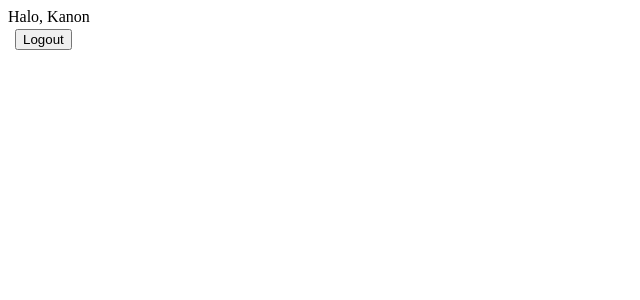
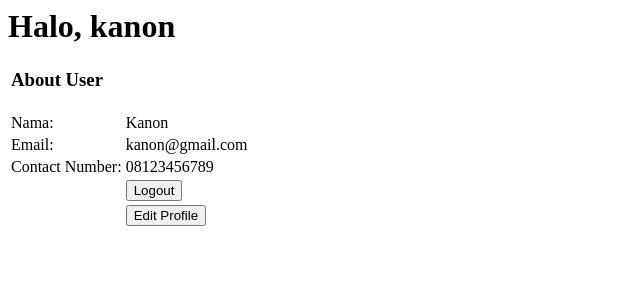
Before and after one commit to novalzfahr/C1, a Django app: page /userauth/profile/ in a window 1280 px wide. Shown: the top 300 px of the page, without its empty margins (0-640 px from the left). Run offline with Django 4.2, Linux system fonts and the light colour scheme; a user stored in the database is signed in; data comes from the database, SQL or seed files in the repository; both versions use the stored data as it was after the commit.

Commit message:
edit email

```diff
--- a/userauth/models.py
+++ b/userauth/models.py
@@ -11,4 +11,4 @@ class UserDataModel(AbstractUser):
     role = models.CharField(max_length=9, choices=ROLES, default='pelanggan')
     name = models.CharField(max_length=100, default='NewUser')
     email = models.EmailField(unique=True)
-    phone_number = models.CharField(max_length=15, blank=True, null=True)
+    phone_number = models.CharField(unique=True, max_length=15, blank=True, null=True)
--- a/userauth/templates/user_profile.html
+++ b/userauth/templates/user_profile.html
@@ -1,11 +1,30 @@
 <div class = "profile">
-    Halo, {{ user.name }}
+    <h1>Halo, {{ user.username }}</h1>
     <form method="POST">
         {% csrf_token %}
         <table>
             <tr>
+                <td><h3>About User</h3></td>
+            </tr>
+            <tr>
+                <td>Nama:</td>
+                <td>{{ user.name }}</td>
+            </tr>
+            <tr>
+                <td>Email:</td>
+                <td>{{ user.email }}</td>
+            </tr>
+            <tr>
+                <td>Contact Number:</td>
+                <td>{{ user.phone_number }}</td>
+            </tr>
+            <tr>
                 <td></td>
                 <td><button type="submit" name="page_switch" value="to_logout">Logout</button></td>
+            </tr>
+            <tr>
+                <td></td>
+                <td><button type="submit" name="page_switch" value="to_edit">Edit Profile</button></td>
             </tr>
         </table>
     </form>
--- a/userauth/urls.py
+++ b/userauth/urls.py
@@ -2,12 +2,16 @@
 from django.urls import path
 
 # ---- App Imports ----
-from .views import register, userauth_home, show_profile
+from .views import register, userauth_home, show_profile, edit_profile_page, edit_email, edit_phone_number, edit_password
 
 app_name = 'userauth'
 
 urlpatterns = [
     path('', userauth_home, name='userauth_home'),
     path('register/', register, name='register'),
-    path('profile/', show_profile, name='profile'),
+    path('profile/', show_profile, name='profile_page'),
+    path('edit_profile/', edit_profile_page, name='edit_profile_page'),
+    path('edit_profile/edit_email/', edit_email, name='edit_email_page'),
+    path('edit_profile/edit_phone_number/', edit_phone_number, name='edit_phone_number_page'),
+    path('edit_profile/edit_password/', edit_password, name='edit_password_page'),
 ]
--- a/userauth/views.py
+++ b/userauth/views.py
@@ -9,7 +9,7 @@ from django.core import serializers
 from datetime import datetime
 
 # ---- App Imports ----
-from .forms import RegistrationForm, LoginForm
+from .forms import RegistrationForm, LoginForm, EditEmailForm, EditPhoneNumberForm, EditPasswordForm
 from .models import UserDataModel
 
 # Create your views here.
@@ -41,7 +41,7 @@ def userauth_home(request):
                 next_page = request.POST.get('next')
                 if next_page:
                     return redirect(next_page)
-                return redirect('userauth:profile')
+                return redirect('userauth:profile_page')
             except:
                 messages.info(request, 'Username atau Password salah!')
         # elif button_press == 'to_logout':
@@ -61,7 +61,7 @@ def register(request):
                 print('success')
                 return redirect('userauth:userauth_home')
             except ValueError:
-                messages.info("Pastikan kembali data isian benar")
+                messages.info(request, "Pastikan kembali data isian benar")
 
     context = {
         'form':form
@@ -79,9 +79,16 @@ def logout(requested):
       return logout(request)
 
     '''
+
     requested.session.flush()
     requested.session.clear_expired()
     return redirect('userauth:userauth_home')
+
+    # # Reminder :coba setting session expire # settings.py
+
+    # # Set the session expiration duration in seconds (e.g., 30 minutes)
+    # SESSION_EXPIRE_SECONDS = 1800  # 30 minutes
+
 
 
 # ---- User Account Details Related Methods ----
@@ -96,11 +103,57 @@ def show_profile(request):
         button_press = request.POST.get('page_switch')
         if button_press == 'to_logout':
             return logout(request)
+        elif button_press == 'to_edit':
+            return redirect('userauth:edit_profile_page')
 
     return render(request, 'user_profile.html', context)
 
+@login_required(login_url='/userauth/')
 def edit_profile_page(request):
+
+    if request.method == 'POST':
+        button_press = request.POST.get('page_switch')
+        if button_press == 'to_cancel':
+            return redirect('userauth:profile_page')
+        elif button_press == 'edit_email':
+            return redirect('userauth:edit_email_page')
+        elif button_press == 'edit_phone_number':
+            return redirect('userauth:edit_phone_number_page')
+        elif button_press == 'edit_password':
+            return redirect('userauth:edit_password_page')
+
+    return render(request, 'edit_profile.html')
+
+@login_required(login_url='/userauth/')
+def edit_email(request):
+    form = EditEmailForm()
+    if request.method == 'POST':
+        if request.POST.get('submit') == 'to_cancel':
+                return redirect('userauth:profile_page')
+
+        current_user = request.user
+        new_email = request.POST.get('email')
+        try:
+            print(current_user.email, new_email)
+            if current_user.email == new_email:
+                messages.info(request, "Email baru sama dengan email yang sedang digunakan")
+            else:
+                UserDataModel.objects.get(email=new_email)
+                messages.info(request, "Email sudah digunakan")
+        except:
+            form = EditEmailForm(request.POST, instance=current_user)
+            if form.is_valid():
+                form.save()
+                return redirect('userauth:profile_page')
+    context = {
+        'form':form
+    }
+    return render(request, 'edit_email_page.html', context)
+
+@login_required(login_url='/userauth/')
+def edit_phone_number(request):
     pass
 
+@login_required(login_url='/userauth/')
 def edit_password(request):
     pass
```
Also changed, not shown: userauth/forms.py (+18 -2 lines), userauth/templates/edit_email_page.html (added, +28 -0 lines), userauth/templates/edit_profile.html (added, +23 -0 lines), db.sqlite3, userauth/migrations/0007_alter_userdatamodel_phone_number.py (added).
